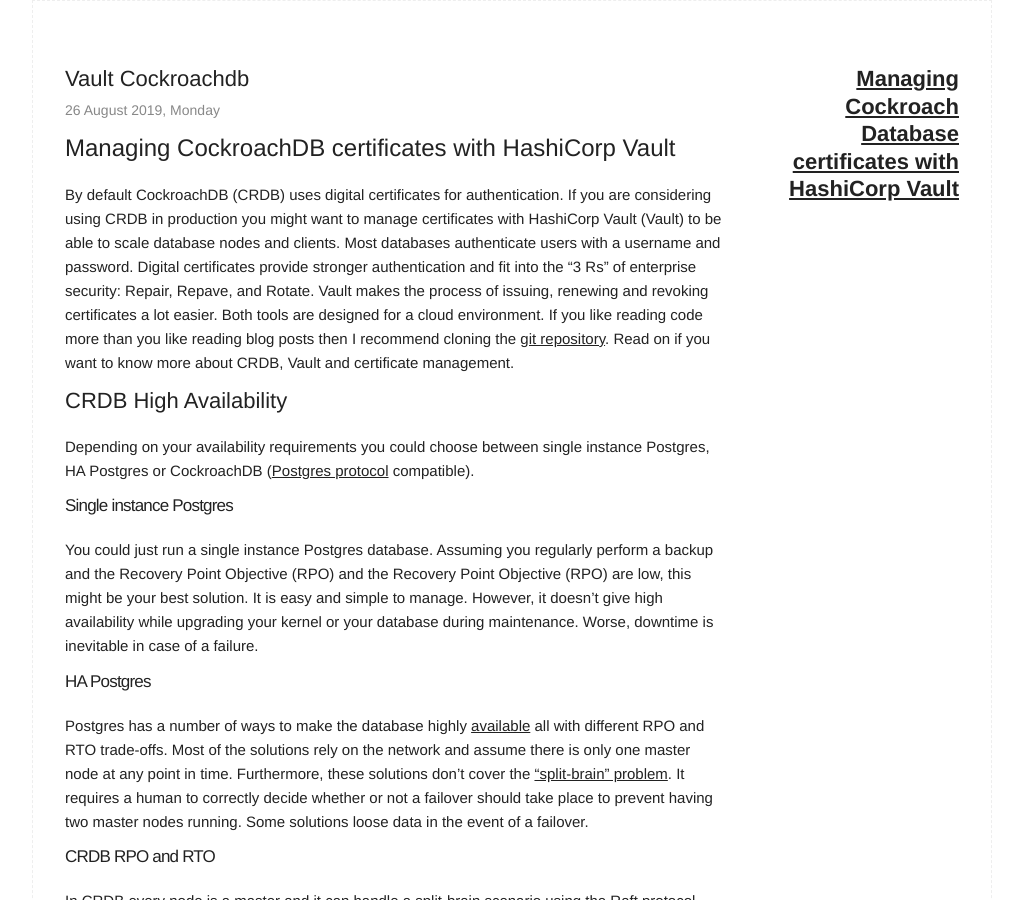
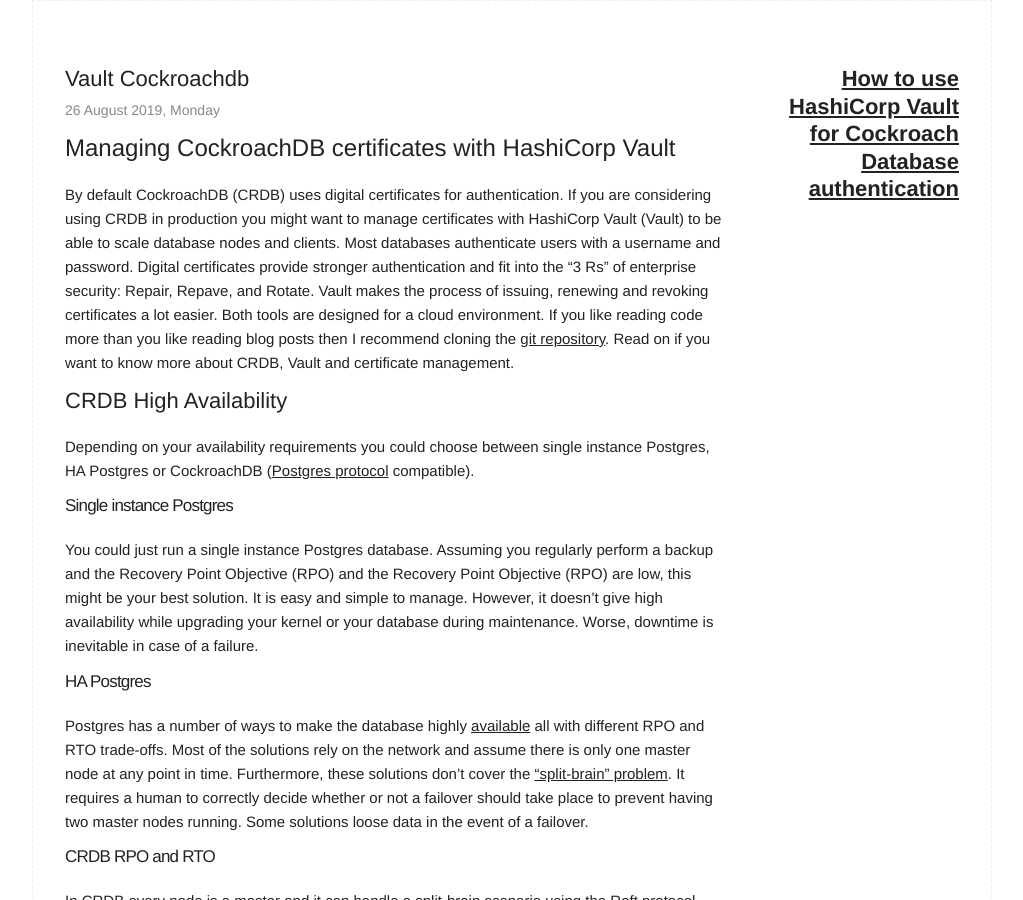
Before and after one commit to rinokadijk/vault-cockroach, a Jekyll site: the page built from docs/index.html, in a window 1280 px wide and 900 px high. Shown: the whole window, without its empty margins (128-1151 px from the left). Built offline with Jekyll 4.4.1, drawn with Linux system fonts in a browser that asks for light colours.

Commit message:
change title

```diff
--- a/docs/_config.yml
+++ b/docs/_config.yml
@@ -1,5 +1,5 @@
-title: Managing Cockroach Database certificates with HashiCorp Vault
-description: Issuing and rotating digital certificates can be a painful process. Cockroach Database uses digital certififates for authentiation. This blog post demonstrates how to automate the process of issuing and renewing short-lived certificates with HashiCorp Vault.
+title: How to use HashiCorp Vault for Cockroach Database authentication
+description: Issuing and rotating digital certificates can be a painful process. Cockroach Database uses digital certififates for authentiation. This blog post demonstrates (with a docker-compose example) how to automate the process of issuing and renewing short-lived certificates with HashiCorp Vault.
 github_username:  rinokadijk
 base_url: /vault-cockroach/
 url: "https://rinokadijk.github.io"
```
